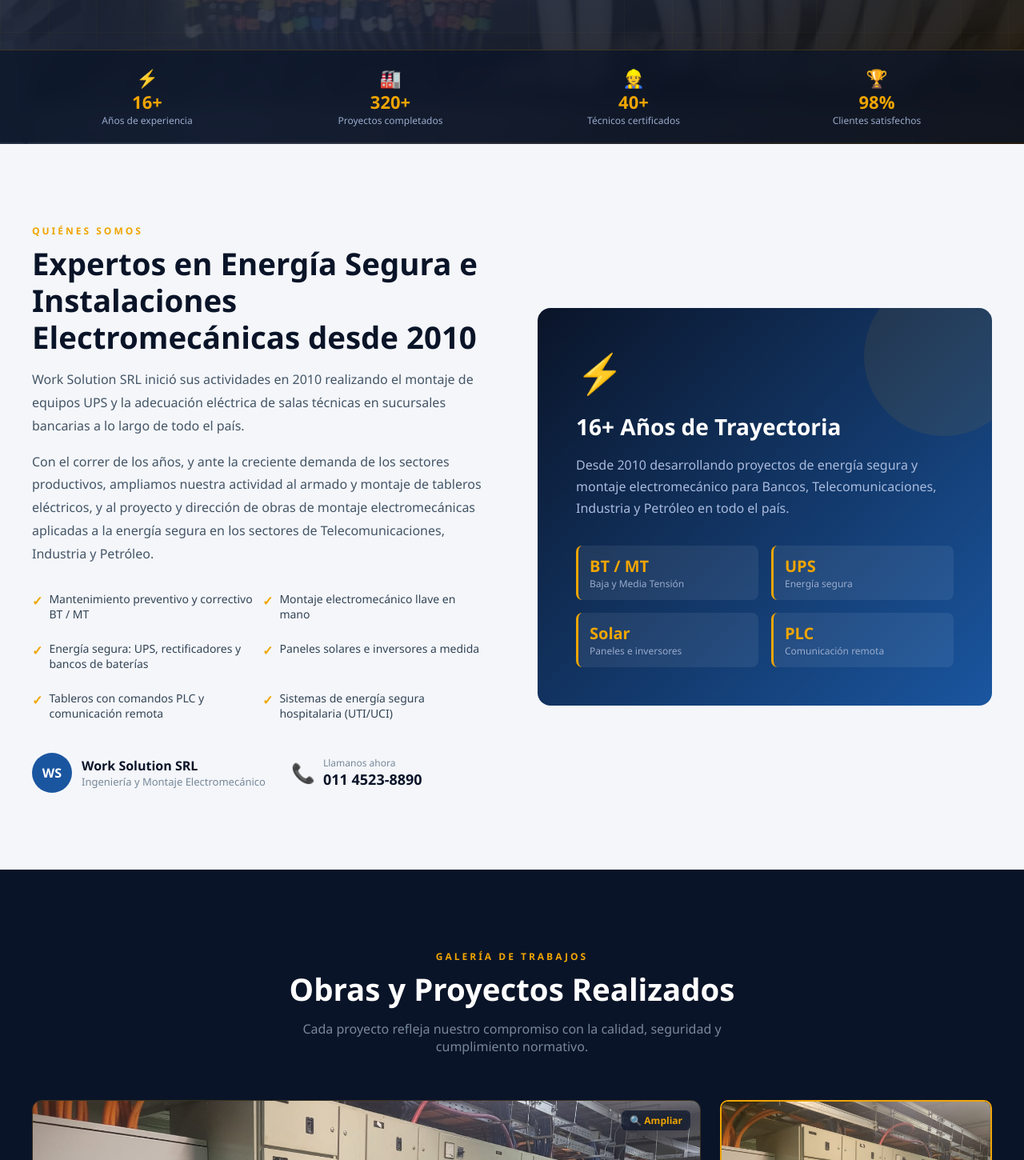
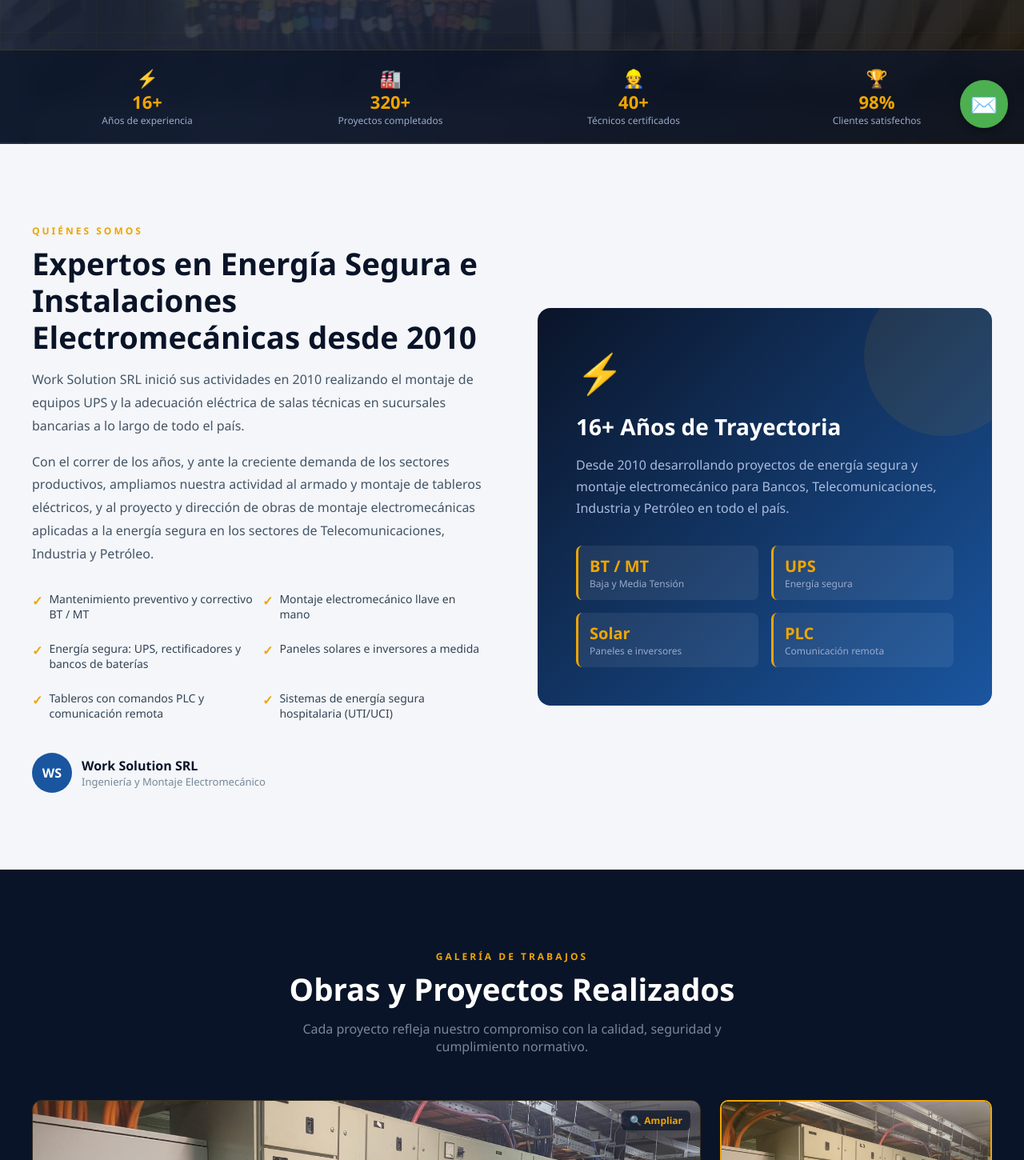
Before and after one commit to alexislacour8/DV_electricidad, a React (Vite) app: page / in a window 1280 px wide. Shown: the part 620-2070 px from the top of the page at 80% size. Built offline with nearby package versions, Linux system fonts and the light colour scheme.

Commit message:
se comitea mail

```diff
--- a/src/components/About.jsx
+++ b/src/components/About.jsx
@@ -58,13 +58,7 @@ export default function About() {
                 <div style={{ color: "#778899", fontSize: 13 }}>Ingeniería y Montaje Electromecánico</div>
               </div>
             </div>
-            <div style={{ display: "flex", alignItems: "center", gap: 10 }}>
-              <span style={{ fontSize: 24 }}>📞</span>
-              <div>
-                <div style={{ fontSize: 12, color: "#778899" }}>Llamanos ahora</div>
-                <div style={{ fontWeight: 700, color: "#0a1428", fontSize: 18 }}>011 4523-8890</div>
-              </div>
-            </div>
+
           </div>
         </div>
 
--- a/src/components/Contact.jsx
+++ b/src/components/Contact.jsx
@@ -3,7 +3,8 @@ import { useState } from "react";
 const CONTACT_INFO = [
   // { icon: "📍", label: "Dirección", val: "Av. Calchaquí 3700, Quilmes, Buenos Aires" },
   { icon: "📞", label: "Teléfono", val: "11 59706836  " },
-  { icon: "✉️", label: "Email", val: "worksolution@gmail.com" },
+  { icon: "📞", label: "Teléfono", val: "11 21554821  " },
+  { icon: "✉️", label: "Email", val: "mail.worksolution@gmail.com" },
   { icon: "🕐", label: "Horario", val: "Lun–Vie 8:00–18:00 | Emergencias 24/7" },
 ];
 
@@ -123,6 +124,9 @@ ${form.mensaje}`;
               Se va a abrir WhatsApp con tu mensaje listo para enviar.
             </p>
           </div>
+          <a href="mailto:mail.worksolution@gmail.com" class="boton-flotante" title="Enviar email">
+  ✉️
+</a>
         </div>
       </div>
 
--- a/src/index.css
+++ b/src/index.css
@@ -15,7 +15,28 @@ body {
   background: #0a1428;
   color: #fff;
 }
+.boton-flotante {
+  position: fixed;
+  bottom: 20px;
+  right: 20px;
+  width: 60px;
+  height: 60px;
+  background-color: #4CAF50;
+  color: white;
+  border-radius: 50%;
+  display: flex;
+  align-items: center;
+  justify-content: center;
+  font-size: 28px;
+  text-decoration: none;
+  box-shadow: 0 4px 8px rgba(0,0,0,0.3);
+  z-index: 1000;
+  transition: transform 0.2s;
+}
 
+.boton-flotante:hover {
+  transform: scale(1.1);
+}
 input::placeholder,
 textarea::placeholder {
   color: rgba(255, 255, 255, 0.35);
```
